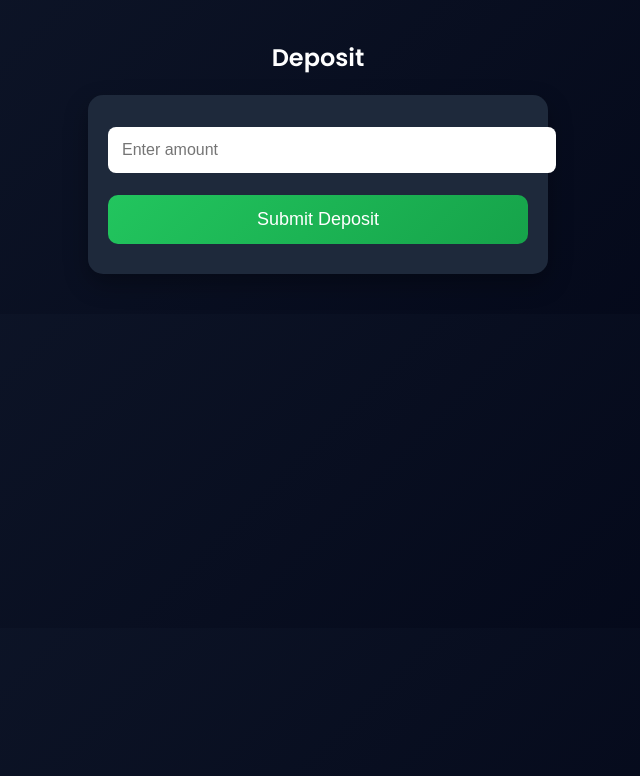
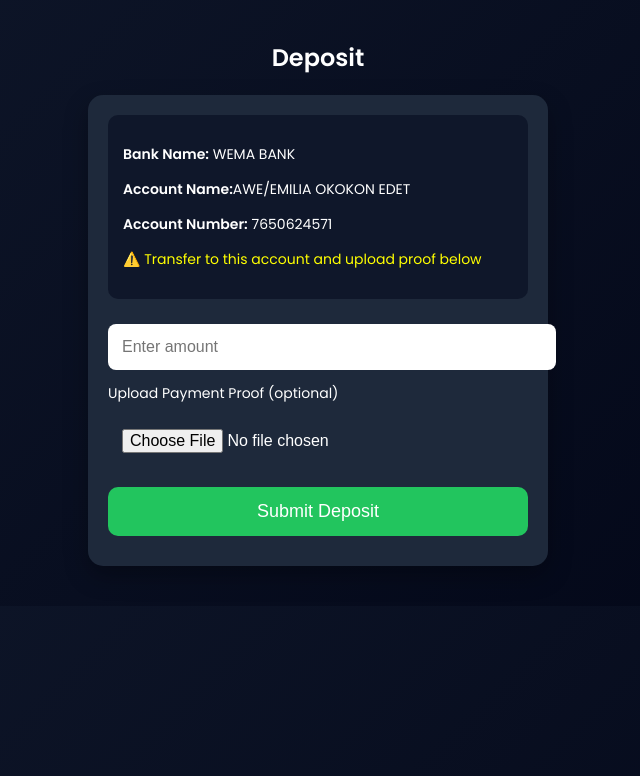
Before and after one commit to gregheading04-ui/securevest-website, a Flask app: page /deposit in a window 1280 px wide. Shown: the top 776 px of the page, without its empty margins (322-962 px from the left). Run offline with Flask 3, Linux system fonts and the light colour scheme; the visitor is signed in with stand-in values (Sample User, id 1).

Commit message:
Restored deposit details + proof upload + fixed my deposits route

```diff
--- a/templates/deposit.html
+++ b/templates/deposit.html
@@ -5,8 +5,21 @@
 
 <div class="card">
 
-    <form method="POST">
+    <!-- ✅ YOUR ACCOUNT DETAILS -->
+    <div class="bank-box">
+        <p><strong>Bank Name:</strong> WEMA BANK<p>
+        <p><strong>Account Name:</strong>AWE/EMILIA OKOKON EDET</p>
+        <p><strong>Account Number:</strong> 7650624571</p>
+        <p style="color:yellow;">⚠️ Transfer to this account and upload proof below</p>
+    </div>
+
+    <!-- ✅ DEPOSIT FORM -->
+    <form method="POST" enctype="multipart/form-data">
         <input type="number" name="amount" placeholder="Enter amount" required>
+
+        <!-- Proof Upload -->
+        <label style="font-size:14px;">Upload Payment Proof (optional)</label>
+        <input type="file" name="proof">
 
         <button class="btn" type="submit">Submit Deposit</button>
     </form>
@@ -23,10 +36,18 @@
     margin:20px auto;
 }
 
+.bank-box {
+    background:#0f172a;
+    padding:15px;
+    border-radius:10px;
+    margin-bottom:15px;
+    font-size:14px;
+}
+
 input {
     width:100%;
     padding:14px;
-    margin:12px 0;
+    margin:10px 0;
     border-radius:8px;
     border:none;
     font-size:16px;
@@ -35,7 +56,7 @@ input {
 .btn {
     width:100%;
     padding:14px;
-    background:linear-gradient(135deg,#22c55e,#16a34a);
+    background:#22c55e;
     color:white;
     border:none;
     border-radius:10px;
```
